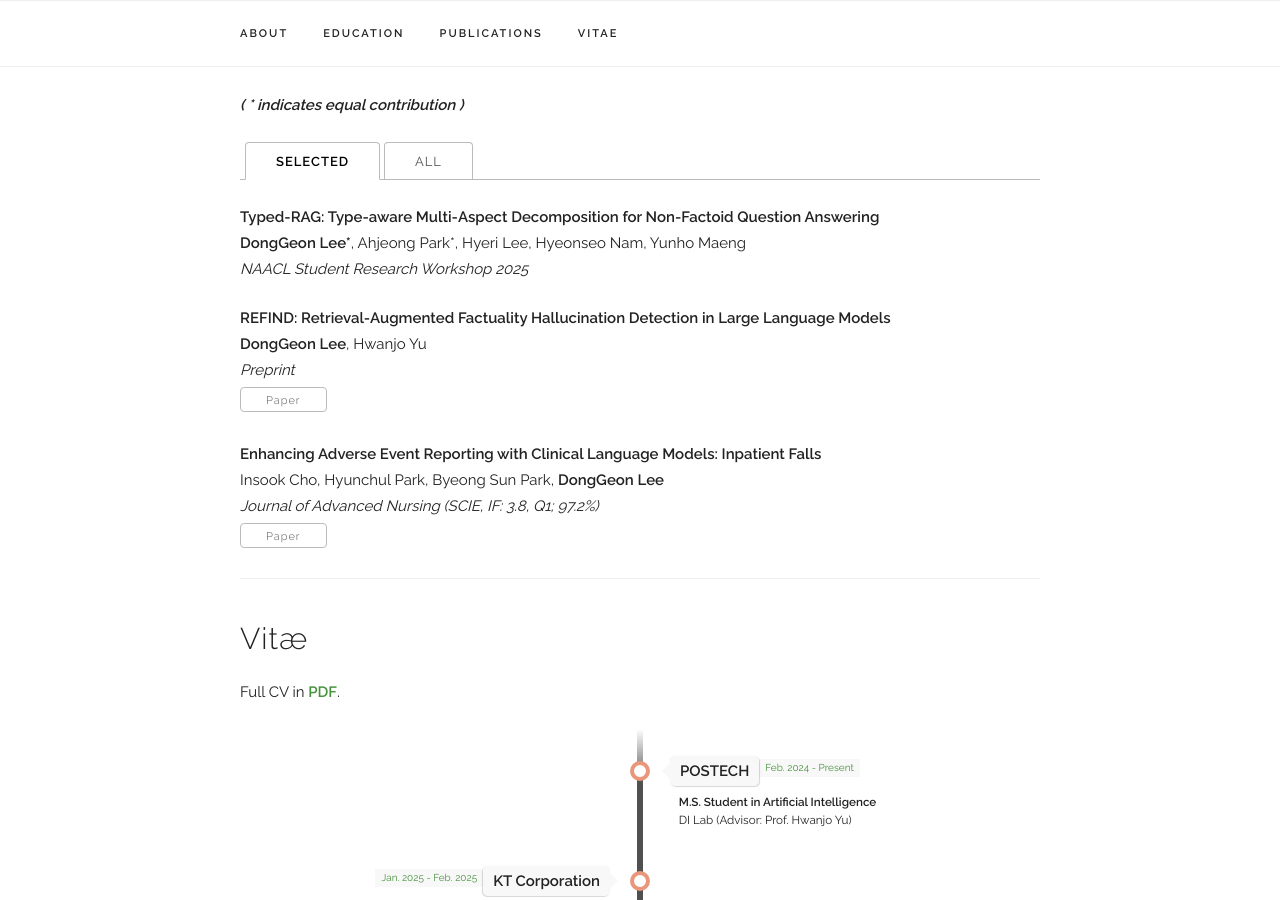
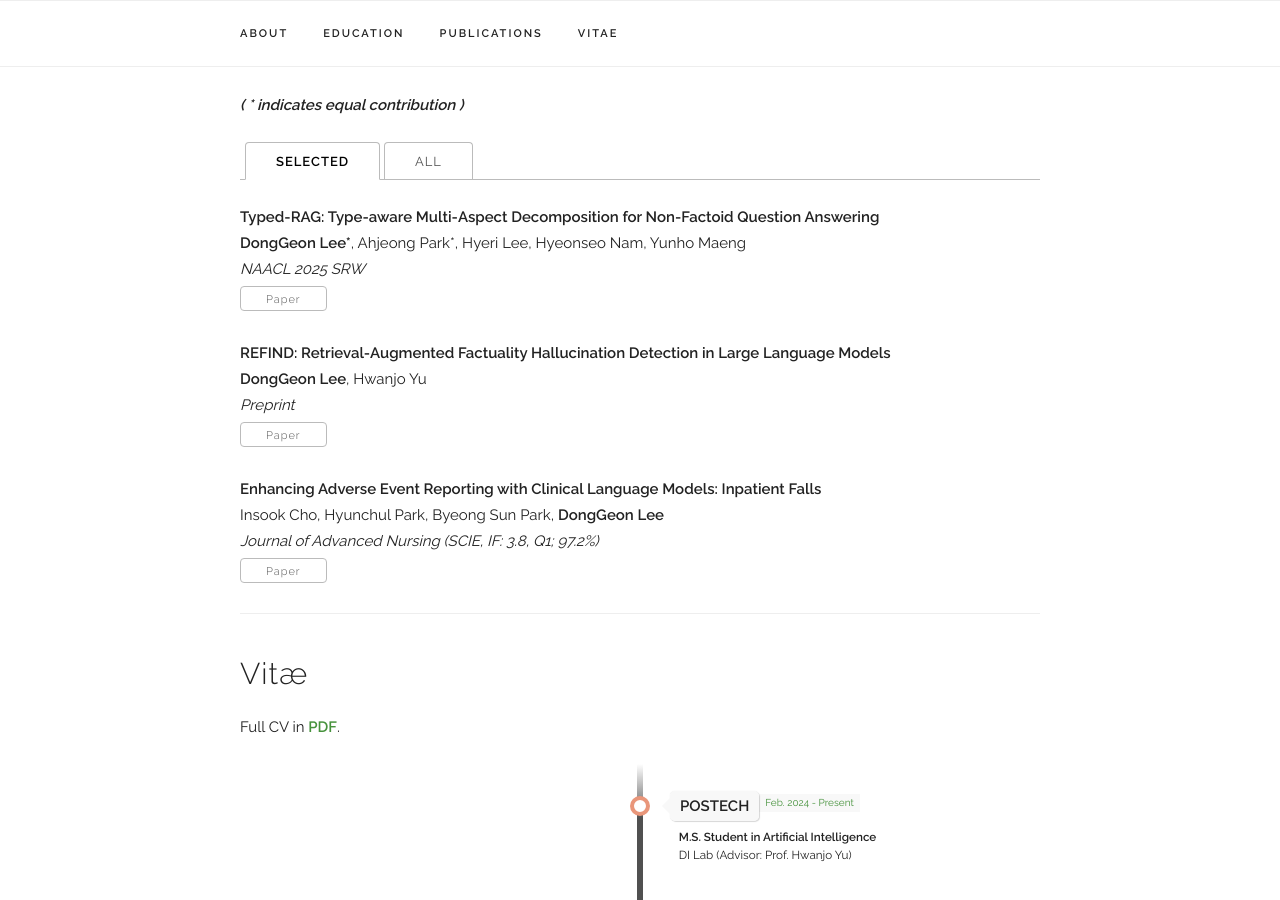
Before and after one commit to donggeon/donggeon.github.io, a Jekyll site: the page built from index.html, in a window 1280 px wide and 900 px high, scrolled down 1532 px. Built offline with Jekyll 4.4.1, drawn with Linux system fonts in a browser that asks for light colours; some web fonts are replaced.

Commit message:
update CV & publications

```diff
--- a/_data/publications.yaml
+++ b/_data/publications.yaml
@@ -1,8 +1,8 @@
 papers:
   - title: "Typed-RAG: Type-aware Multi-Aspect Decomposition for Non-Factoid Question Answering"
     authors: "<b>DongGeon Lee*</b>, Ahjeong Park*, Hyeri Lee, Hyeonseo Nam, Yunho Maeng"
-    venue: "NAACL Student Research Workshop 2025"
-    # paper_pdf: ""
+    venue: "NAACL 2025 SRW"
+    paper_pdf: "https://arxiv.org/abs/2503.15879"
     selected: y
 
   - title: "REFIND: Retrieval-Augmented Factuality Hallucination Detection in Large Language Models"
```
Also changed, not shown: 2 other files.
